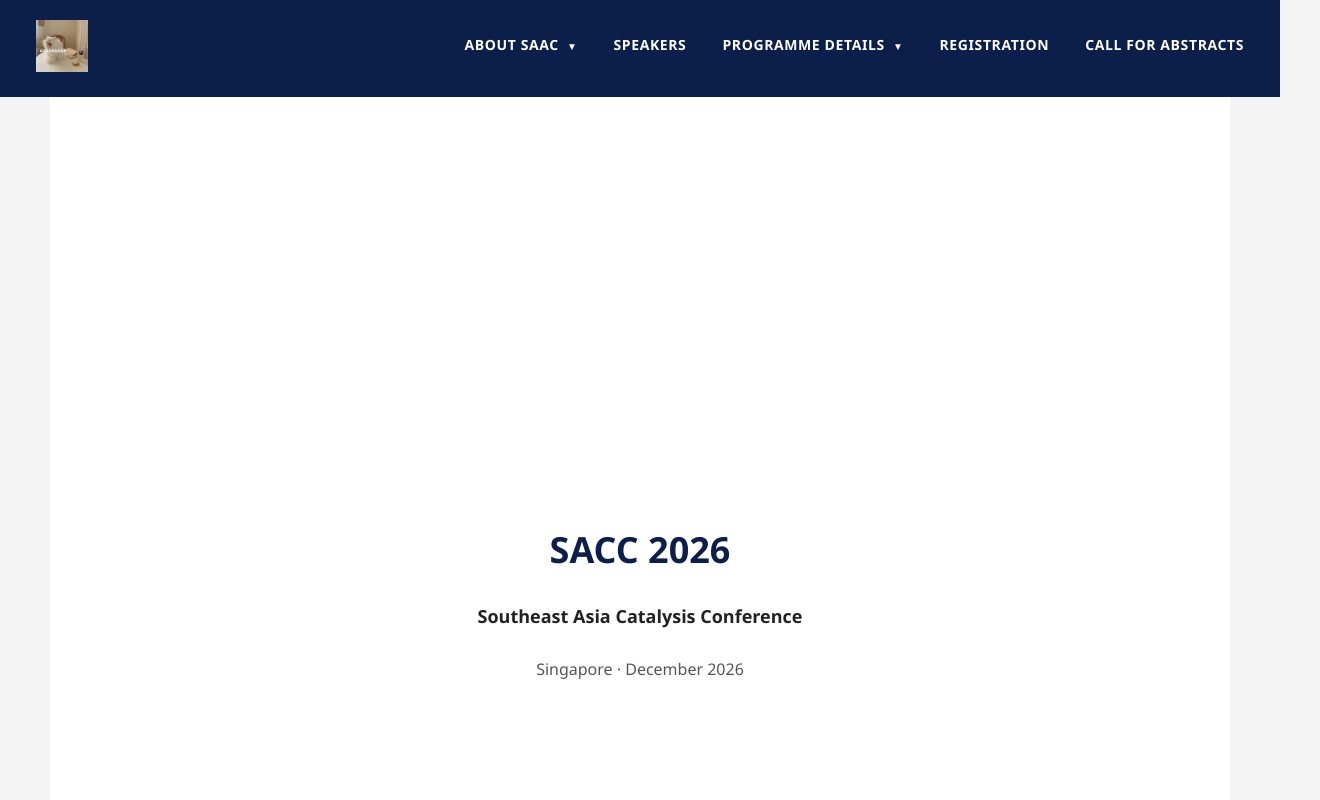
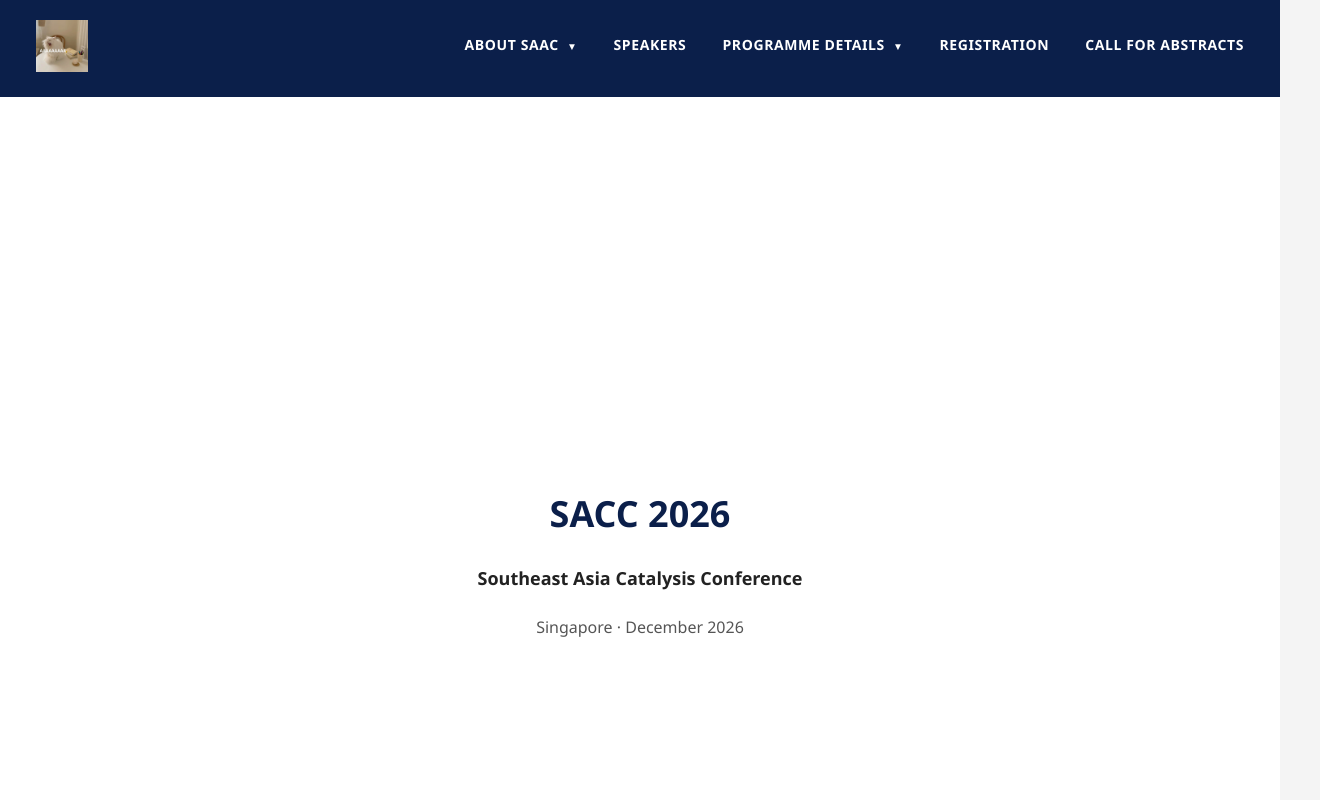
Before and after one commit to sacc2026/sacc2026, a Next.js app: page / in a window 1280 px wide. Shown: the top 800 px of the page, 1320 px wide, since content can reach past the window. Built offline with nearby package versions, Linux system fonts and the light colour scheme.

Commit message:
Rename main class from 'page-container' to 'main-content'

```diff
--- a/app/layout.jsx
+++ b/app/layout.jsx
@@ -68,7 +68,7 @@ export default function RootLayout({ children }) {
         </header>
 
         {/* ===== MAIN CONTENT ===== */}
-        <main className="page-container">
+        <main className="main-content">
           {children}
         </main>
 
```
